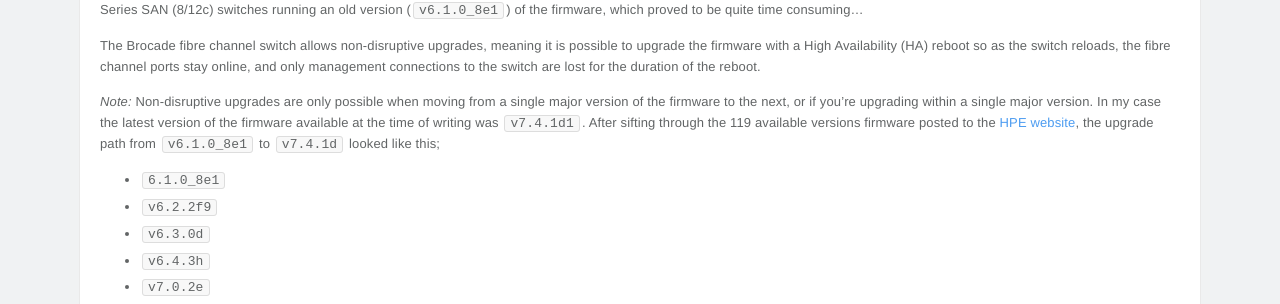
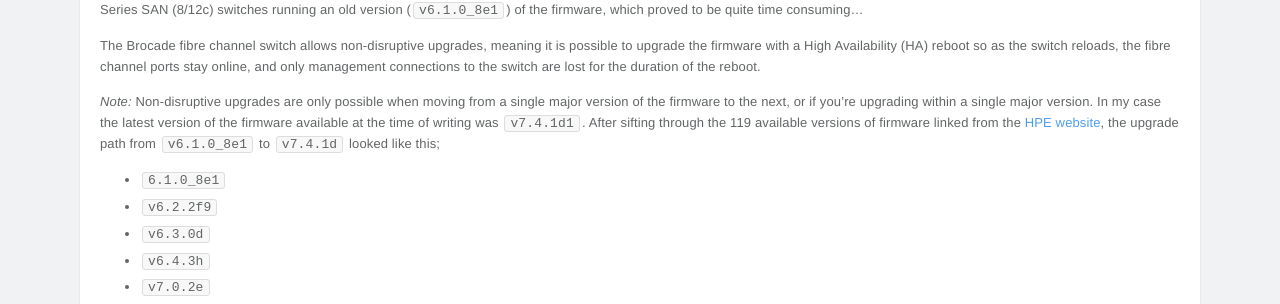
Before and after one commit to pingfu/pingfu.github.io, a Jekyll site: the page built from _posts/2016-10-11-brocade-cannot-upgrade-directly-to-6.4-upgrade-to-6.3-first.markdown, in a window 1280 px wide. Shown: the part 369-673 px from the top of the page. Built offline with Jekyll 4.4.1, drawn with Linux system fonts in a browser that asks for light colours; nearby versions of some CDN libraries; comment, search, counter and statistics services are not loaded.

Commit message:
text update

```diff
--- a/_posts/2016-10-11-brocade-cannot-upgrade-directly-to-6.4-upgrade-to-6.3-first.markdown
+++ b/_posts/2016-10-11-brocade-cannot-upgrade-directly-to-6.4-upgrade-to-6.3-first.markdown
@@ -12,7 +12,7 @@ Brocade fiber channel switches are extremely robust over long periods of time, d
 
 The Brocade fibre channel switch allows non-disruptive upgrades, meaning it is possible to upgrade the firmware with a High Availability (HA) reboot so as the switch reloads, the fibre channel ports stay online, and only management connections to the switch are lost for the duration of the reboot.
 
-*Note:* Non-disruptive upgrades are only possible when moving from a single major version of the firmware to the next, or if you're upgrading within a single major version. In my case the latest version of the firmware available at the time of writing was `v7.4.1d1`. After sifting through the 119 available versions firmware posted to the [HPE website][hpe-firmware], the upgrade path from `v6.1.0_8e1` to `v7.4.1d` looked like this;
+*Note:* Non-disruptive upgrades are only possible when moving from a single major version of the firmware to the next, or if you're upgrading within a single major version. In my case the latest version of the firmware available at the time of writing was `v7.4.1d1`. After sifting through the 119 available versions of firmware linked from the [HPE website][hpe-firmware], the upgrade path from `v6.1.0_8e1` to `v7.4.1d` looked like this;
 
 * `6.1.0_8e1`
 * `v6.2.2f9`
```
